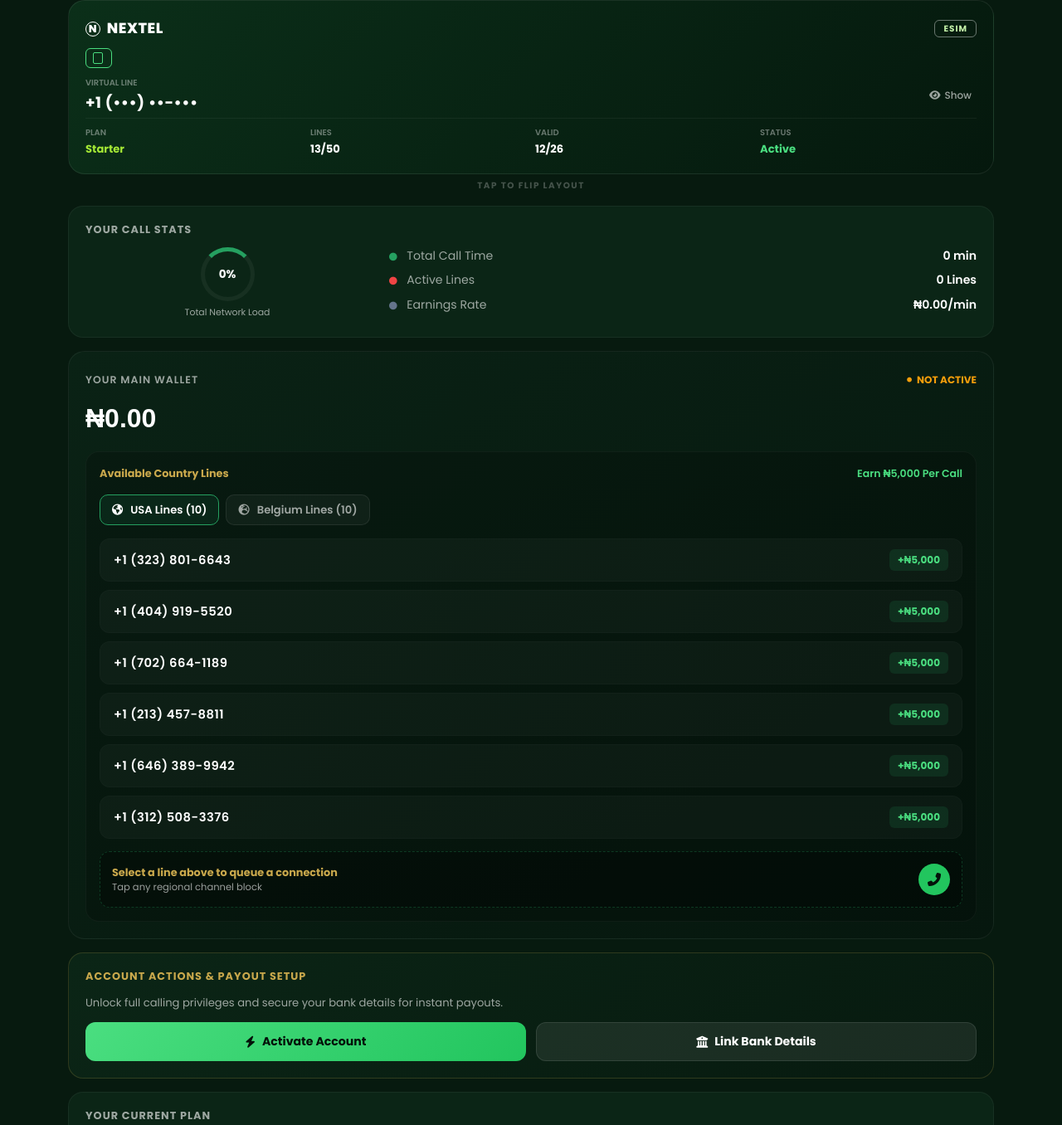
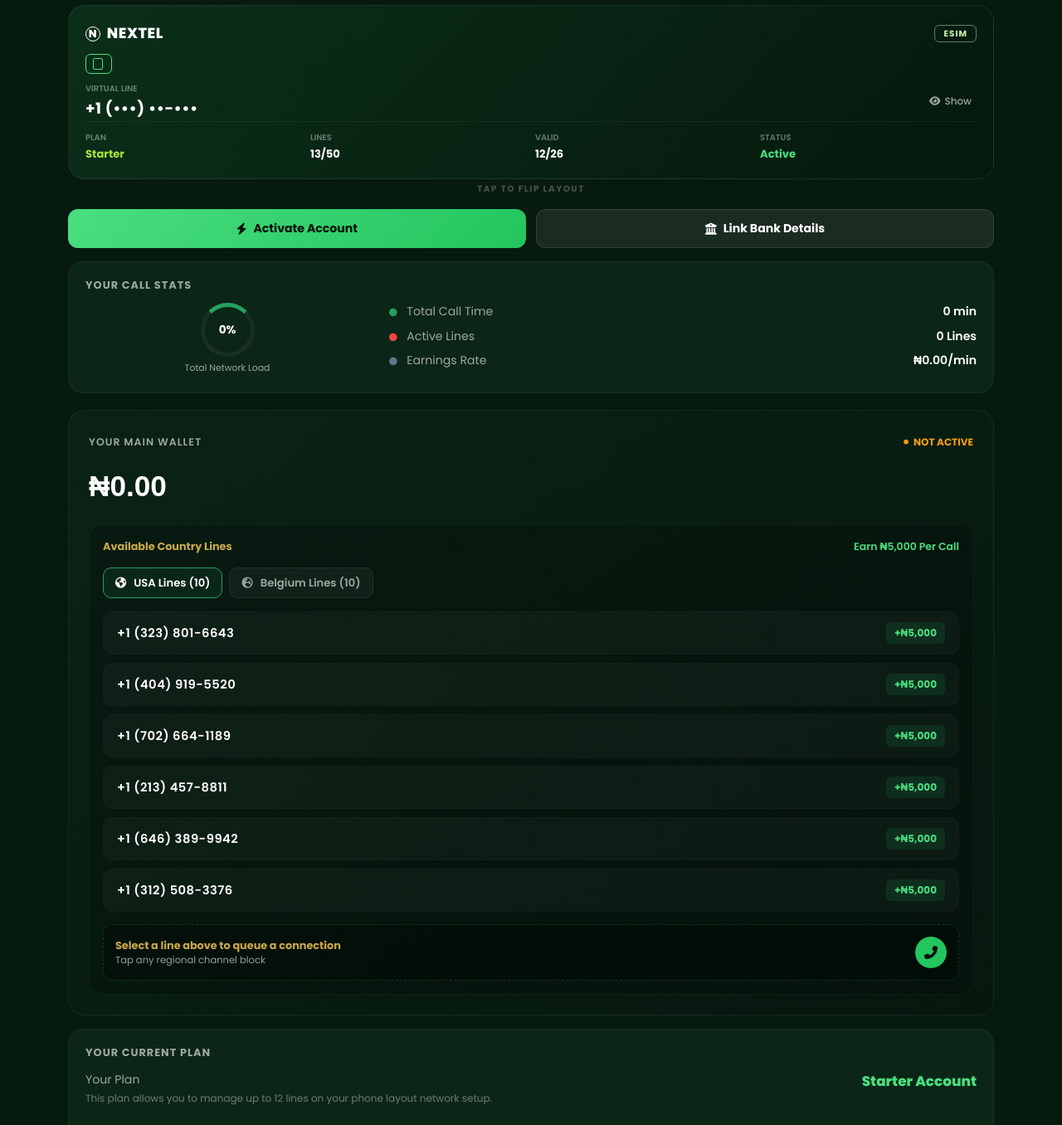
Before and after one commit to DivineTv286/Nextel-connect-yhubee2, a plain HTML site: page dashboard.html in a window 1280 px wide. Shown: the part 75-1431 px from the top of the page at 83% size. Drawn offline with nearby package versions, Linux system fonts and the light colour scheme; some packages are replaced by stand-ins of ours; grey boxes are pictures that could not be loaded; a script that the page names is missing.

Commit message:
Refactor styles for dashboard elements
Updated styles for support link, wallet card, and eSIM card sections. Enhanced hover effects and adjusted margins and paddings for better layout.

```diff
--- a/dashboard.html
+++ b/dashboard.html
@@ -53,6 +53,7 @@
         }
         .brand-text span { color: var(--green-light); }
 
+        /* Animated Support Link replacing the old bars icon */
         .support-link {
             color: var(--green-light);
             font-size: 1.35rem;
@@ -61,7 +62,9 @@
             transition: color 0.3s;
             animation: pulseSupport 2s infinite ease-in-out;
         }
-        .support-link:hover { color: var(--gold); }
+        .support-link:hover {
+            color: var(--gold);
+        }
 
         @keyframes pulseSupport {
             0% { transform: scale(1); opacity: 0.9; }
@@ -81,13 +84,13 @@
             letter-spacing: 0.5px;
         }
 
-        /* Wallet & Cards */
+        /* Section Cards */
         .wallet-card {
             background: linear-gradient(145deg, #0a2215, #06170e);
             border: 1px solid rgba(255, 255, 255, 0.06);
             border-radius: 20px;
-            padding: 20px;
-            margin-top: 16px;
+            padding: 24px;
+            margin-top: 20px;
         }
 
         .wallet-title {
@@ -111,9 +114,9 @@
         }
 
         .wallet-balance {
-            font-size: 2rem;
+            font-size: 2.2rem;
             font-weight: 800;
-            margin: 8px 0 14px 0;
+            margin: 12px 0 20px 0;
             font-family: sans-serif;
         }
 
@@ -123,7 +126,6 @@
             border: 1px solid rgba(255, 255, 255, 0.04);
             border-radius: 16px;
             padding: 16px;
-            margin-top: 16px;
         }
 
         .lines-header {
@@ -162,7 +164,9 @@
             cursor: pointer;
             transition: background 0.2s, border-color 0.2s;
         }
-        .line-row:hover { background: rgba(255, 255, 255, 0.06); }
+        .line-row:hover {
+            background: rgba(255, 255, 255, 0.06);
+        }
         .line-row.selected-line {
             background: rgba(26, 122, 74, 0.12);
             border-color: rgba(37, 160, 96, 0.4);
@@ -274,7 +278,7 @@
         /* --- 3D Flippable Virtual eSIM Card System --- */
         .esim-flip-container {
             perspective: 1000px;
-            margin-top: 10px;
+            margin-top: 16px;
         }
 
         .esim-card-inner {
@@ -303,6 +307,7 @@
             justify-content: space-between;
         }
 
+        /* Front Side Styling */
         .esim-front {
             background: linear-gradient(135deg, #0b2f19, #05180d);
         }
@@ -345,7 +350,7 @@
             width: 32px; height: 24px;
             border: 1.5px solid #4ade80;
             border-radius: 6px;
-            margin: 6px 0;
+            margin: 10px 0;
             position: relative;
         }
         .esim-chip::after {
@@ -378,7 +383,7 @@
             grid-template-columns: repeat(4, 1fr);
             gap: 10px;
             border-top: 1px solid rgba(255, 255, 255, 0.05);
-            padding-top: 10px;
+            padding-top: 12px;
         }
 
         .esim-label {
@@ -396,6 +401,7 @@
         .esim-value.gold { color: #a3e635; }
         .esim-value.success { color: #4ade80; }
 
+        /* Back Side Styling */
         .esim-back {
             background: linear-gradient(135deg, #051c0f, #020d07);
             transform: rotateY(180deg);
@@ -471,10 +477,12 @@
             color: rgba(255, 255, 255, 0.25);
             text-transform: uppercase;
             cursor: pointer;
-            margin-top: 6px;
+            margin-top: 4px;
             transition: color 0.2s;
         }
-        .flip-footer-trigger:hover { color: var(--green-light); }
+        .flip-footer-trigger:hover {
+            color: var(--green-light);
+        }
 
         /* Tasks Layout Changes */
         .task-row {
@@ -511,7 +519,7 @@
             white-space: nowrap;
         }
 
-        /* SweetAlert Customizations */
+        /* Premium Dark SweetAlert Customizations */
         .swal2-popup.nextel-alert-theme {
             background: #091f13 !important;
             border: 1px solid rgba(201, 168, 76, 0.3) !important;
@@ -536,7 +544,9 @@
             padding: 12px;
             margin-top: 15px;
         }
-        .nextel-pricing-box strong { color: var(--gold); }
+        .nextel-pricing-box strong {
+            color: var(--gold);
+        }
         .swal2-actions { margin-top: 20px !important; }
         .swal-btn-activate {
             background: linear-gradient(135deg, var(--gold), var(--gold-light)) !important;
@@ -571,8 +581,7 @@
 </header>
 
 <main class="container mt-2">
-
-    <!-- 1. PREMIUM 3D FLIPPABLE VIRTUAL ESIM CARD (Moved to Top) -->
+    <!-- 1. Premium 3D Flippable Virtual eSIM System Section (Moved to the very top) -->
     <section class="esim-flip-container" id="esimCardContainer">
         <div class="esim-card-inner">
 
@@ -630,10 +639,23 @@
             </div>
 
         </div>
+        <!-- Tap target toggle action trigger footer element -->
         <div class="flip-footer-trigger" onclick="flipEsimCard()">Tap to Flip Layout</div>
     </section>
 
-    <!-- 2. CALL STATS MONITORING DISPLAY -->
+    <!-- 2. Immediate Configuration Call to Actions Grid (Activate Account & Link Bank Details) -->
+    <section class="mt-3">
+        <div class="action-grid" style="margin-top: 0;">
+            <button class="btn-action btn-activate" id="activateProfileBtn">
+                <i class="fas fa-bolt"></i> Activate Account
+            </button>
+            <button class="btn-action btn-bank" onclick="triggerLockedNotice()">
+                <i class="fas fa-university"></i> Link Bank Details
+            </button>
+        </div>
+    </section>
+
+    <!-- 3. Call Statistics Configuration Monitoring Display -->
     <section class="status-card">
         <h4 class="section-title">Your Call Stats</h4>
         <div class="row align-items-center">
@@ -660,7 +682,7 @@
         </div>
     </section>
 
-    <!-- 3. AVAILABLE COUNTRY LINES & WALLET BALANCE -->
+    <!-- 4. Main Wallet & Available Country Line Workspaces Card -->
     <section class="wallet-card">
         <div class="d-flex justify-content-between align-items-center">
             <span class="wallet-title">Your Main Wallet</span>
@@ -698,22 +720,6 @@
                     <i class="fas fa-phone-alt"></i>
                 </button>
             </div>
-        </div>
-    </section>
-
-    <!-- 4. ACCOUNT ACTIVATION & BANKING CTAs (Placed right after the numbers layout) -->
-    <section class="status-card" style="background: linear-gradient(135deg, #0b2516, #071a0f); border-color: rgba(201, 168, 76, 0.2);">
-        <h4 class="section-title" style="color: var(--gold);">Account Actions & Payout Setup</h4>
-        <div style="font-size: 0.82rem; color: var(--text-muted); margin-bottom: 14px;">
-            Unlock full calling privileges and secure your bank details for instant payouts.
-        </div>
-        <div class="action-grid" style="margin-top: 0;">
-            <button class="btn-action btn-activate" id="activateProfileBtn">
-                <i class="fas fa-bolt"></i> Activate Account
-            </button>
-            <button class="btn-action btn-bank" onclick="triggerLockedNotice()">
-                <i class="fas fa-university"></i> Link Bank Details
-            </button>
         </div>
     </section>
 
```
